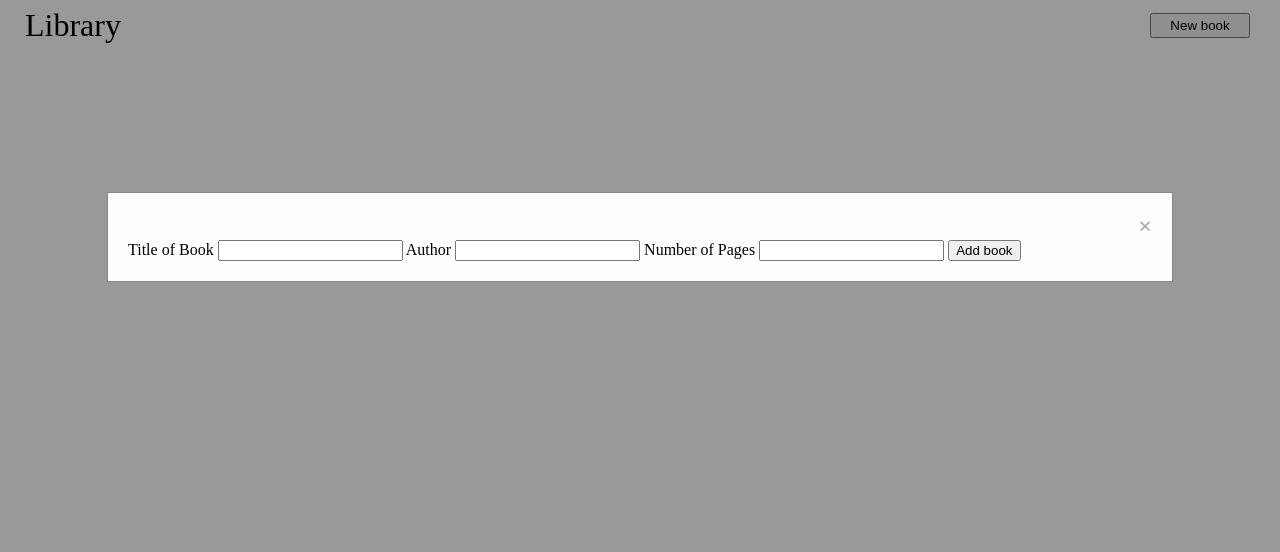
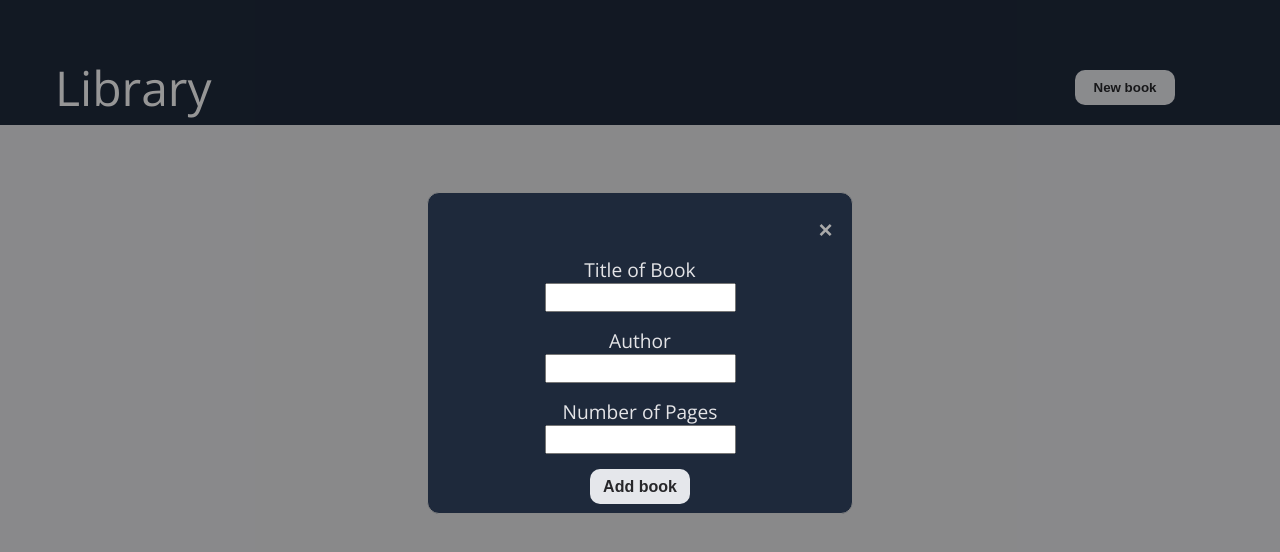
Before and after one commit to function09/Library, a website: page index.html in a window 1280 px wide. Both pictures are taken after a click on the button "New book". Drawn offline with nearby package versions, Linux system fonts and the light colour scheme.

Commit message:
Add styling to header, card content, modal, and buttons

```diff
--- a/index.html
+++ b/index.html
@@ -7,15 +7,18 @@
     <title>Library</title>
     <link rel="stylesheet" href="style.css">
     <script src ="script.js" defer></script>
+    <link rel="preconnect" href="https://fonts.googleapis.com">
+    <link rel="preconnect" href="https://fonts.gstatic.com" crossorigin>
+    <link href="https://fonts.googleapis.com/css2?family=Open+Sans&display=swap" rel="stylesheet">
 </head>
 <body>
     <div class="container">
         <div class="header">
-            Library
+            <div class="headerContent">Library</div>
+            <button class="modalButton">New book</button>
         </div>
         <div class="cardContainer"></div>
 
-    <button class="modalButton">New book</button>
 
     <div class="modal">
         <div class="modalContent">
@@ -28,7 +31,7 @@
                 <input type="text" id="author">
 
                 <label for="pages">Number of Pages</label>
-                <input type="text" id="pages">
+                <input type="number" id="pages">
 
                 <button type="submit" id="addBookButton">Add book</button>
             </form>
--- a/style.css
+++ b/style.css
@@ -1,6 +1,11 @@
 *{
     margin: 0;
     padding: none;
+}
+
+body {
+    font-family: "Open Sans", sans-serif, system-ui, "Segoe UI", Roboto, Helvetica,
+    Arial, sans-serif, "Apple Color Emoji", "Segoe UI Emoji", "Segoe UI Symbol";
 }
 
 /* Styling for content */
@@ -15,44 +20,72 @@
 }
 
 .header{
-    justify-self: start ;
     grid-area: header;
-    justify-self: start;
+    display:grid;
+    grid-template-columns: 1fr 200px;
+    font-size: 2em;
+    height: 100%;
+    padding: 25px;
+    color: #fafafa;
+    padding: 55px;
+    background-color: #1e293b;
+}
+
+.headerContent{
+    font-size: 1.5em;
+    grid-column: 1/2;
     align-self: center;
-    font-size: 2em;
-    margin-left: 25px;
 }
 
 
 .modalButton {
-    grid-area: header;
-    justify-self: end;
+    grid-column: 2/3;
+    justify-self: center;
     align-self: center;
     height: 25px;
     width: 100px;
-    margin-right: 30px;
 }
 
 .cardContainer{
+    grid-area: main;
     display: flex;
     flex-wrap: wrap;
+    justify-content: center;
     gap: 15px;
-    margin-top: 25px;
-    margin-left: 25px;
+    margin-top: 75px;
+    padding: 20px;
+    background-color: #e4e4e7;
 }
 
 .content {
-    height: 30vh;
+    height: 40vh;
     width: 15vw;
     display: flex;
     flex-direction: column;
     justify-content: center;
     align-items: center;
     gap: 15px;
-    font-size: 1.2em;
-    border: 1px solid red
+    font-size: 1.5em;
+    border-radius: 12px;
+    background-color: #f8fafc;
+    box-shadow: rgba(0, 0, 0, 0.1) 0px 4px 12px;
 }
 
+.removeBook {
+    display: flex;
+    justify-content: center;
+    align-items: center;
+    height: 25px;
+    width: 100px;
+}
+
+.modalButton {
+    display:flex;
+    justify-content: center;
+    align-items: center;
+    height: 35px;
+    width: 100px;
+}
 
 
 /* Modal styling */
@@ -69,11 +102,14 @@
 }
 
 .modalContent {
-    background-color: #fefefe;
+    color:#e4e4e7;
     margin: 15% auto;
     padding: 20px;
     border: 1px solid #888;
-    width: 80%;
+    border-radius: 12px;
+    width: 30%;
+    height: 35%;
+    background-color:#1e293b;
 }
 
 .closeModal {
@@ -91,6 +127,39 @@
     cursor: pointer;
 }
 
-.modalButton:hover {
+button {
+    border-radius: 10px;
+    border-style: none;
+    font-weight: bold;
+    color:#27272a;
+    background-color: #e5e7eb;
+}
+
+button:hover {
     cursor: pointer;
+    background-color: #27272a;
+    color: #e5e7eb;
 }
+
+form {
+    display: flex;
+    flex-direction: column;
+    align-items: center;
+    justify-content: center;
+    margin-top: 10px;
+}
+
+form > button {
+    font-size: 1em;
+    height: 35px;
+    width: 100px;
+}
+
+input {
+    margin-bottom: 15px;
+    padding: 5px;
+}
+
+label {
+    font-size: 1.2em;
+}
```
Also changed, not shown: 1 other file.
